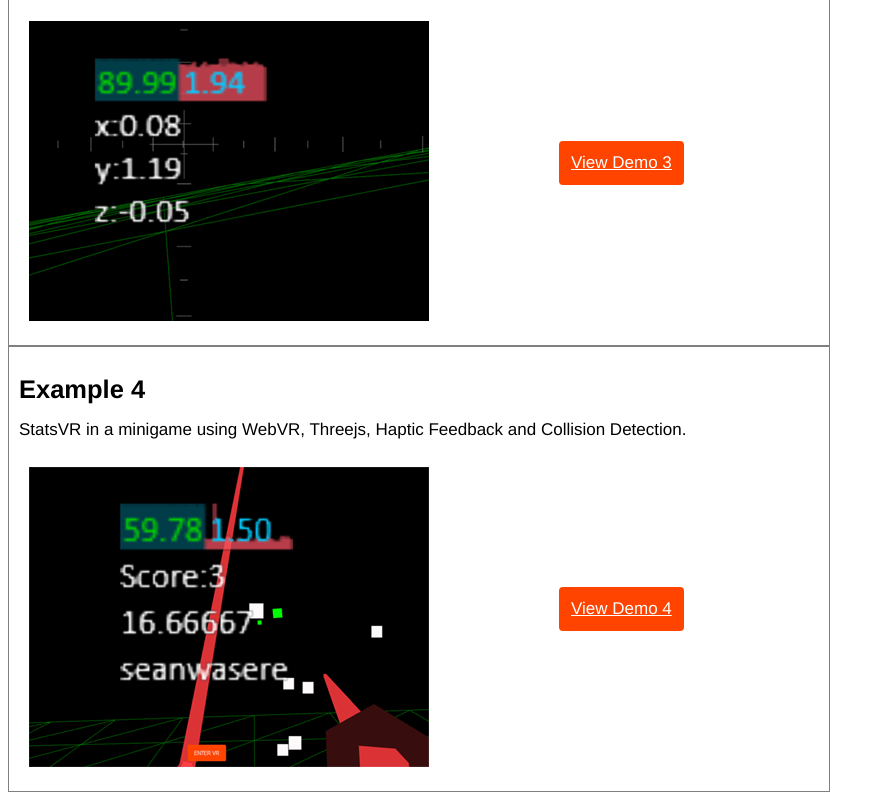
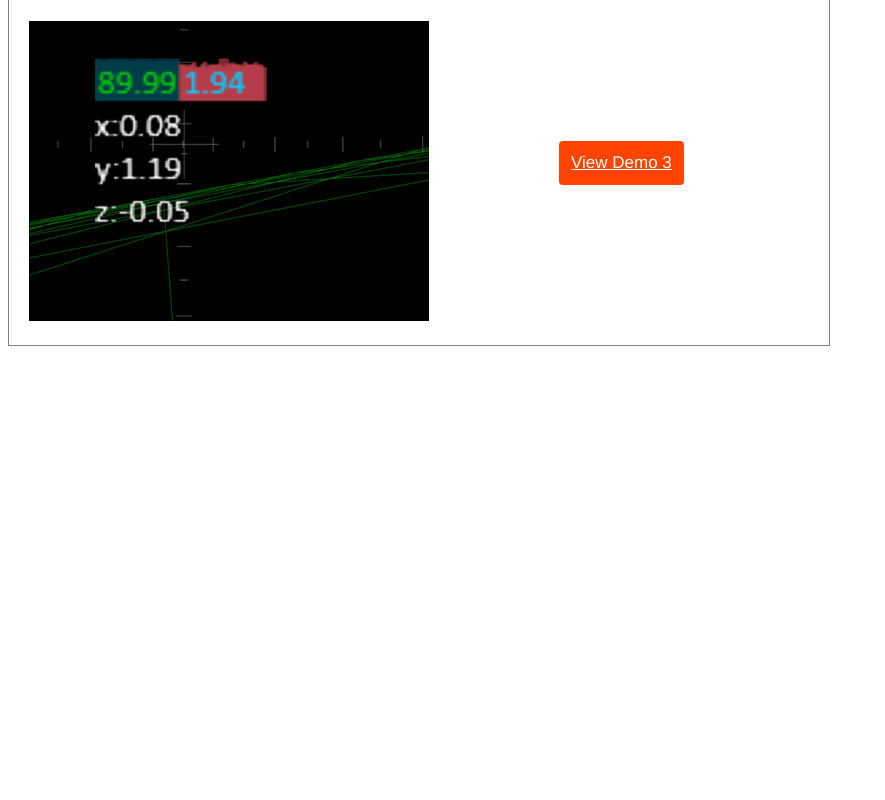
Before and after one commit to Sean-Bradley/StatsVR, a website: page dist/client/index.html in a window 1280 px wide. Shown: the part 1055-1855 px from the top of the page, without its empty margins (0-885 px from the left). After the commit the page ends 1409 px from the top, so only its background shows below. Drawn offline with Linux system fonts and the light colour scheme.

Commit message:
three r125

```diff
--- a/dist/client/index.html
+++ b/dist/client/index.html
@@ -81,7 +81,7 @@
 			<a href="demo3.html" class="button">View Demo 3</a>
 		</div>
 	</div>
-	<div class="demoPanel">
+	<!-- <div class="demoPanel">
 		<h2>Example 4</h2>
 		<p>StatsVR in a minigame using WebVR, Threejs, Haptic Feedback and Collision Detection.</p>
 		<div class="viewDemoImageDiv">
@@ -92,7 +92,7 @@
 		<div class="viewDemoButtonDiv">
 			<a href="demo4.html" class="button">View Demo 4</a>
 		</div>
-	</div>
+	</div> -->
 	<!-- <div class="demoPanel">
 		<h2>Demo 5</h2>
 		<p>StatsVR with TeleportVR and more bells and whistles.</p>
```
